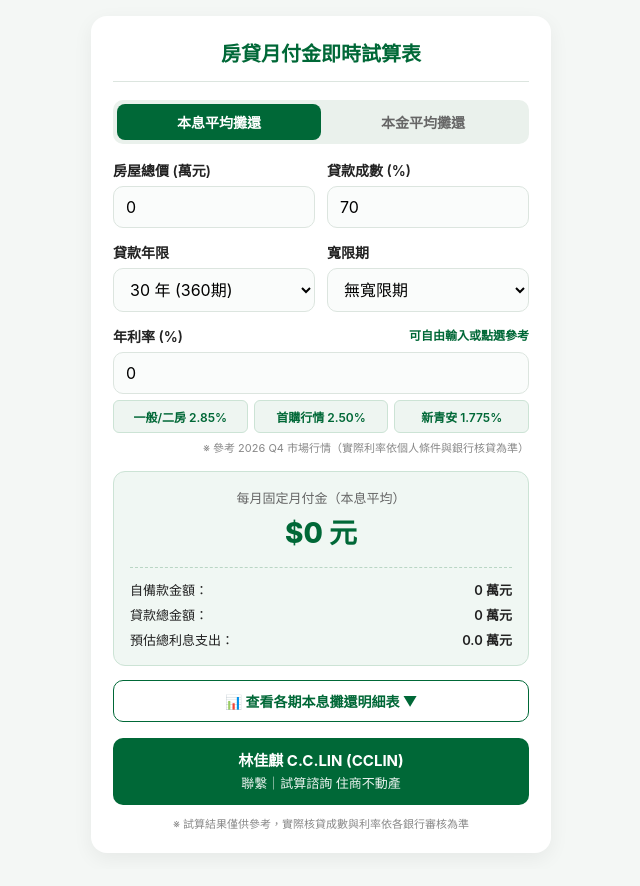
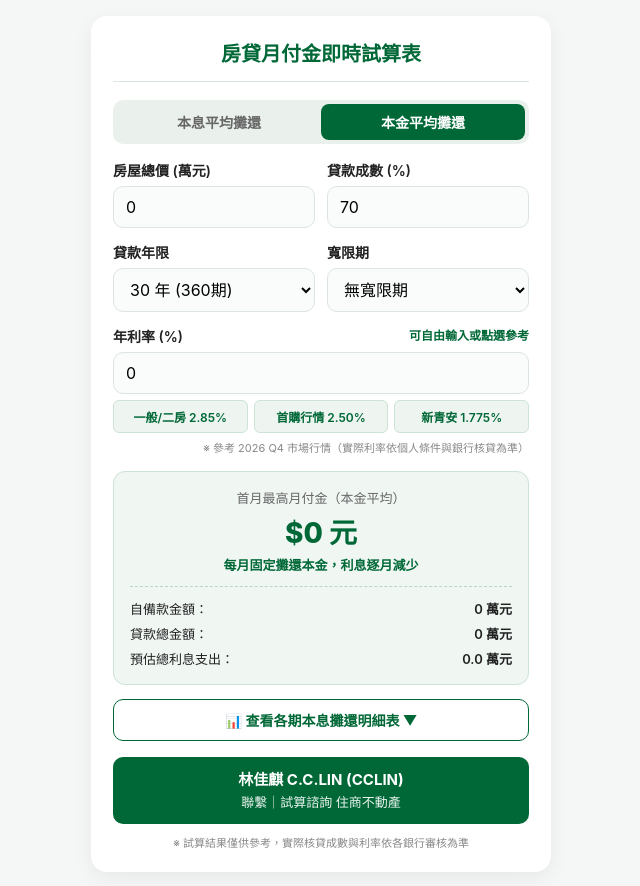
Before and after one commit to ekls9521436/loan, a plain HTML site: page index.html in a window 1280 px wide. Both pictures are taken after a click on the element "本金平均攤還". Shown: the whole page, without its empty margins (319-959 px from the left). Drawn offline with Linux system fonts and the light colour scheme.

Commit message:
Update index.html

```diff
--- a/index.html
+++ b/index.html
@@ -154,3 +154,139 @@
     function handleDecInput(el) {
       var v = el.value.replace(/[^0-9.]/g, '');
       var parts = v.split('.');
+      if (parts.length > 2) {
+        v = parts[0] + '.' + parts.slice(1).join('');
+      }
+      if (v === '') {
+        v = '0';
+      } else if (v === '.') {
+        v = '0.';
+      } else if (v.length > 1 && v[0] === '0' && v[1] !== '.') {
+        v = v.replace(/^0+/, '') || '0';
+      }
+      el.value = v;
+      calc();
+    }
+
+    function setMode(m) {
+      mode = m;
+      document.getElementById('tab-pi').className = m === 'pi' ? 'tab active' : 'tab';
+      document.getElementById('tab-p').className = m === 'p' ? 'tab active' : 'tab';
+      calc();
+    }
+
+    function setRate(val) {
+      document.getElementById('rate').value = val;
+      calc();
+    }
+
+    function toggleSchedule() {
+      var wrap = document.getElementById('schedule-wrap');
+      var btn = document.getElementById('toggle-btn');
+      if (wrap.style.display === 'block') {
+        wrap.style.display = 'none';
+        btn.innerText = '📊 查看各期本息攤還明細表 ▼';
+      } else {
+        wrap.style.display = 'block';
+        btn.innerText = '📊 收合各期本息攤還明細表 ▲';
+      }
+    }
+
+    function showAllRows() {
+      showAll = true;
+      renderTable();
+    }
+
+    function renderTable() {
+      var tbody = document.getElementById('schedule-body');
+      var limit = showAll ? scheduleData.length : Math.min(24, scheduleData.length);
+      var html = '';
+      for (var i = 0; i < limit; i++) {
+        var row = scheduleData[i];
+        html += '<tr>' +
+          '<td>第' + row.m + '期</td>' +
+          '<td>' + Math.round(row.pay).toLocaleString('zh-TW') + '</td>' +
+          '<td>' + Math.round(row.prin).toLocaleString('zh-TW') + '</td>' +
+          '<td>' + Math.round(row.intr).toLocaleString('zh-TW') + '</td>' +
+          '<td>' + (row.rem / 10000).toFixed(1) + '</td>' +
+        '</tr>';
+      }
+      tbody.innerHTML = html;
+      var moreBtn = document.getElementById('more-btn');
+      moreBtn.style.display = (showAll || scheduleData.length <= 24) ? 'none' : 'block';
+      if (!showAll && scheduleData.length > 24) {
+        moreBtn.innerText = '目前顯示前 24 期，點擊展開全部 ' + scheduleData.length + ' 期 ▼';
+      }
+    }
+
+    function calc() {
+      var price = parseFloat(document.getElementById('price').value) || 0;
+      var ltv = parseFloat(document.getElementById('ltv').value) || 0;
+      var years = parseInt(document.getElementById('years').value, 10) || 30;
+      var grace = parseInt(document.getElementById('grace').value, 10) || 0;
+      var rate = parseFloat(document.getElementById('rate').value) || 0;
+
+      var loanWan = price * (ltv / 100);
+      var downWan = price - loanWan;
+      var loanYuan = loanWan * 10000;
+      var r = (rate / 100) / 12;
+      var totalMonths = years * 12;
+      var graceMonths = Math.min(grace * 12, totalMonths - 12);
+      var payMonths = totalMonths - graceMonths;
+
+      var graceMonthly = loanYuan * r;
+      var postMonthly = 0;
+      var fixedPrincipal = payMonths > 0 ? (loanYuan / payMonths) : 0;
+
+      if (mode === 'pi') {
+        document.getElementById('main-label').innerText = graceMonths > 0 ? '寬限期後每月固定月付金' : '每月固定月付金（本息平均）';
+        if (r === 0) {
+          postMonthly = loanYuan / payMonths;
+        } else {
+          var factor = Math.pow(1 + r, payMonths);
+          postMonthly = loanYuan * (r * factor) / (factor - 1);
+        }
+      } else {
+        document.getElementById('main-label').innerText = graceMonths > 0 ? '寬限期後首月月付金（逐月遞減）' : '首月最高月付金（本金平均）';
+        postMonthly = fixedPrincipal + (loanYuan * r);
+      }
+
+      scheduleData = [];
+      var rem = loanYuan;
+      var totalInterest = 0;
+      for (var m = 1; m <= totalMonths; m++) {
+        var intr = rem * r;
+        var prin = 0;
+        var pay = 0;
+        if (m <= graceMonths) {
+          prin = 0;
+          pay = intr;
+        } else if (mode === 'pi') {
+          pay = postMonthly;
+          prin = pay - intr;
+          if (prin > rem) { prin = rem; pay = prin + intr; }
+        } else {
+          prin = fixedPrincipal;
+          if (prin > rem) { prin = rem; }
+          pay = prin + intr;
+        }
+        rem = Math.max(0, rem - prin);
+        totalInterest += intr;
+        scheduleData.push({ m: m, pay: pay, prin: prin, intr: intr, rem: rem });
+      }
+
+      document.getElementById('monthly-pay').innerText = '$' + Math.round(postMonthly).toLocaleString('zh-TW') + ' 元';
+      document.getElementById('grace-info').innerText = graceMonths > 0 ? ('前 ' + grace + ' 年寬限期每月僅繳利息：$' + Math.round(graceMonthly).toLocaleString('zh-TW') + ' 元') : (mode === 'p' ? '每月固定攤還本金，利息逐月減少' : '');
+      document.getElementById('down-pay').innerText = Math.round(downWan) + ' 萬元';
+      document.getElementById('loan-amt').innerText = Math.round(loanWan) + ' 萬元';
+      document.getElementById('total-interest').innerText = (totalInterest / 10000).toFixed(1) + ' 萬元';
+
+      showAll = false;
+      renderTable();
+    }
+
+    document.addEventListener('DOMContentLoaded', calc);
+    calc();
+  </script>
+</body>
+</html>
```
